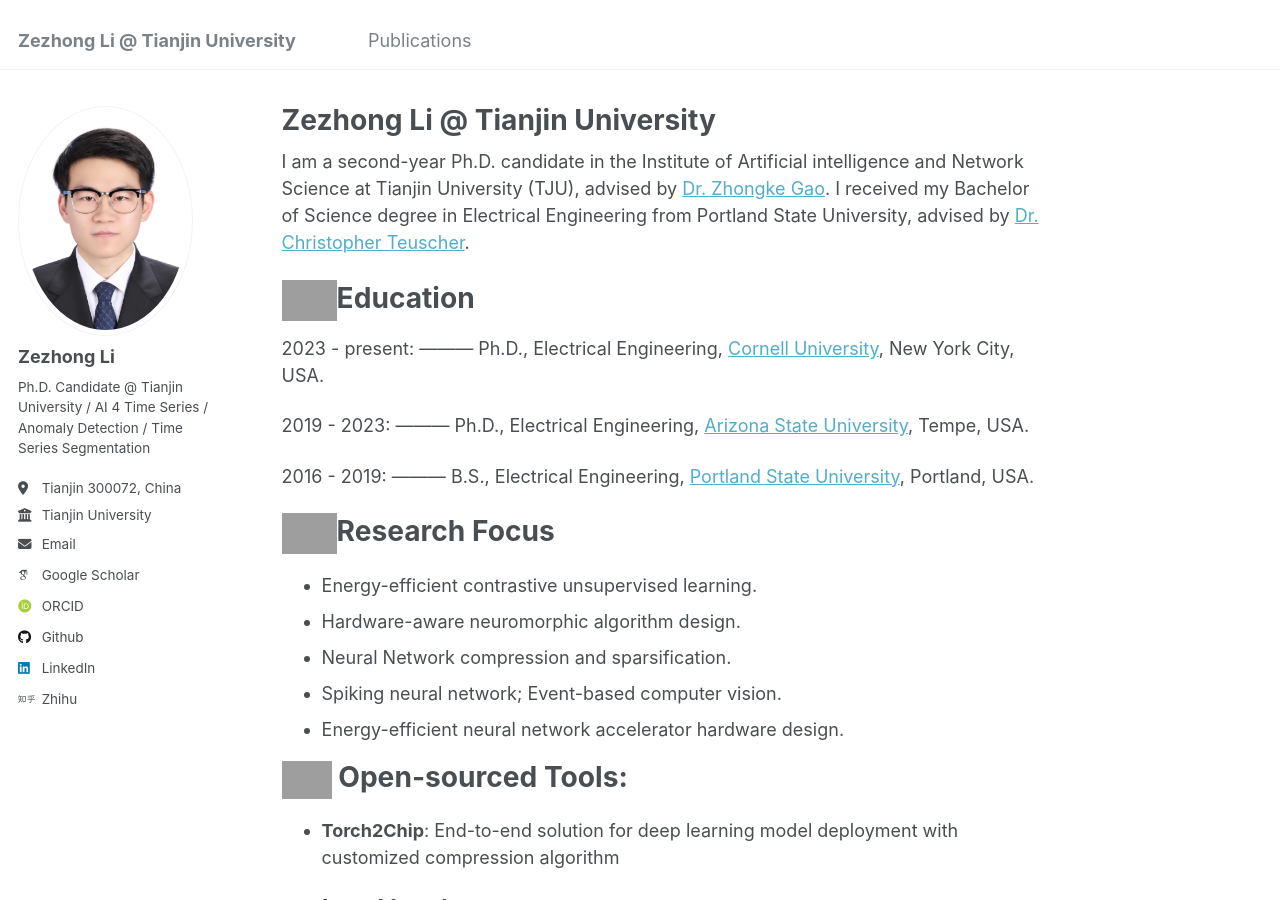
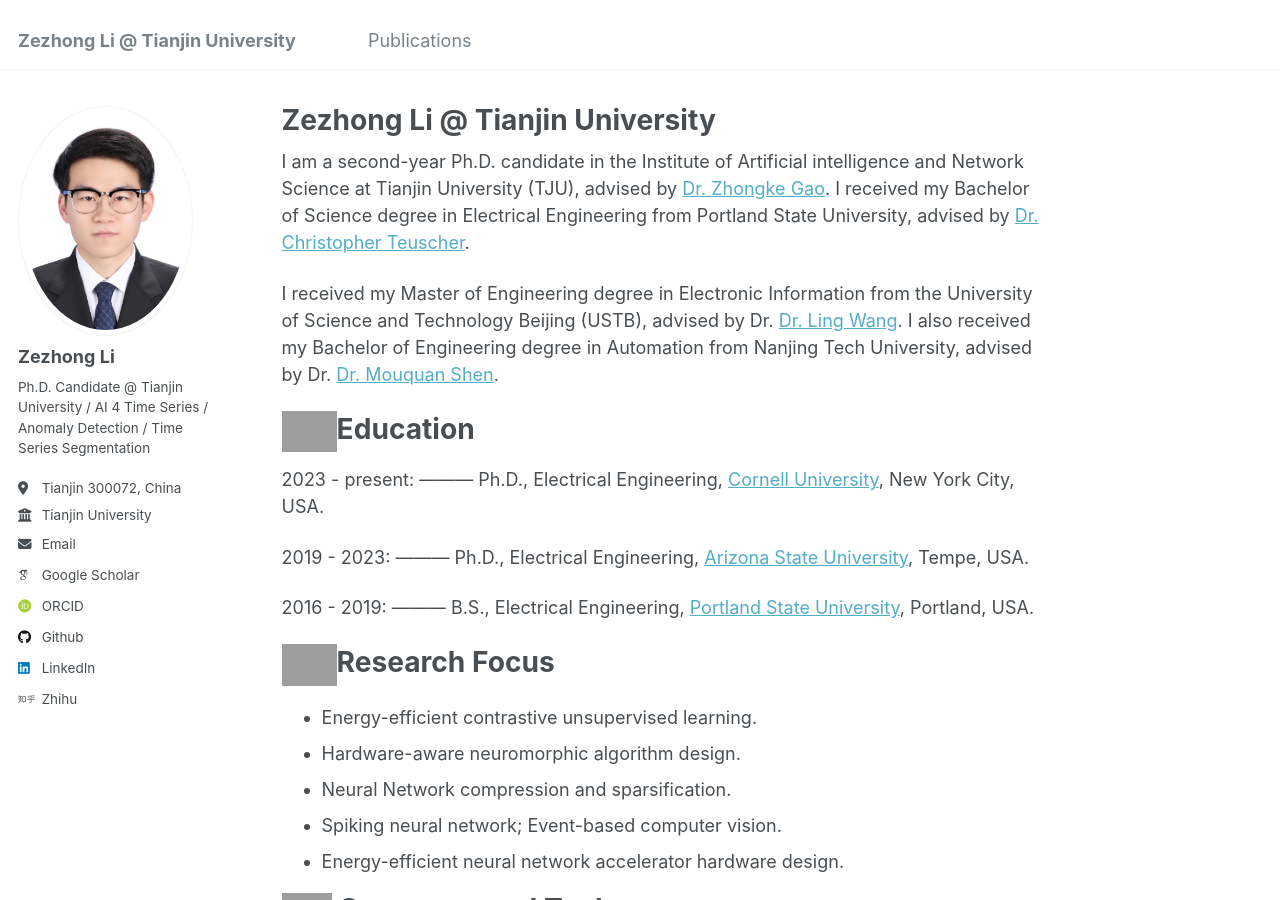
Before and after one commit to lzz19980125/lzz19980125.github.io, a Jekyll site: the page built from _pages/about.md, in a window 1280 px wide and 900 px high. Built offline with Jekyll 4.4.1, drawn with Linux system fonts in a browser that asks for light colours; some web fonts are replaced; grey boxes are pictures that could not be loaded.

Commit message:
Update about.md

```diff
--- a/_pages/about.md
+++ b/_pages/about.md
@@ -9,6 +9,8 @@
 ---
 
 I am a second-year Ph.D. candidate in the Institute of Artificial intelligence and Network Science at Tianjin University (TJU), advised by [Dr. Zhongke Gao](https://ains.tju.edu.cn/info/1052/1057.htm). I received my Bachelor of Science degree in Electrical Engineering from Portland State University, advised by [Dr. Christopher Teuscher](https://www.teuscher-lab.com/).
+
+I received my Master of Engineering degree in Electronic Information from the University of Science and Technology Beijing (USTB), advised by Dr. [Dr. Ling Wang](https://faculty.ustb.edu.cn/LingWang1/zh_CN/index/77379/list/index.htm). I also received my Bachelor of Engineering degree in Automation from Nanjing Tech University, advised by Dr. [Dr. Mouquan Shen](https://eecs.njtech.edu.cn/info/1129/4881.htm).
 
 # <img src="../images/education_icon.png" width="55" height="50">Education
 
```
